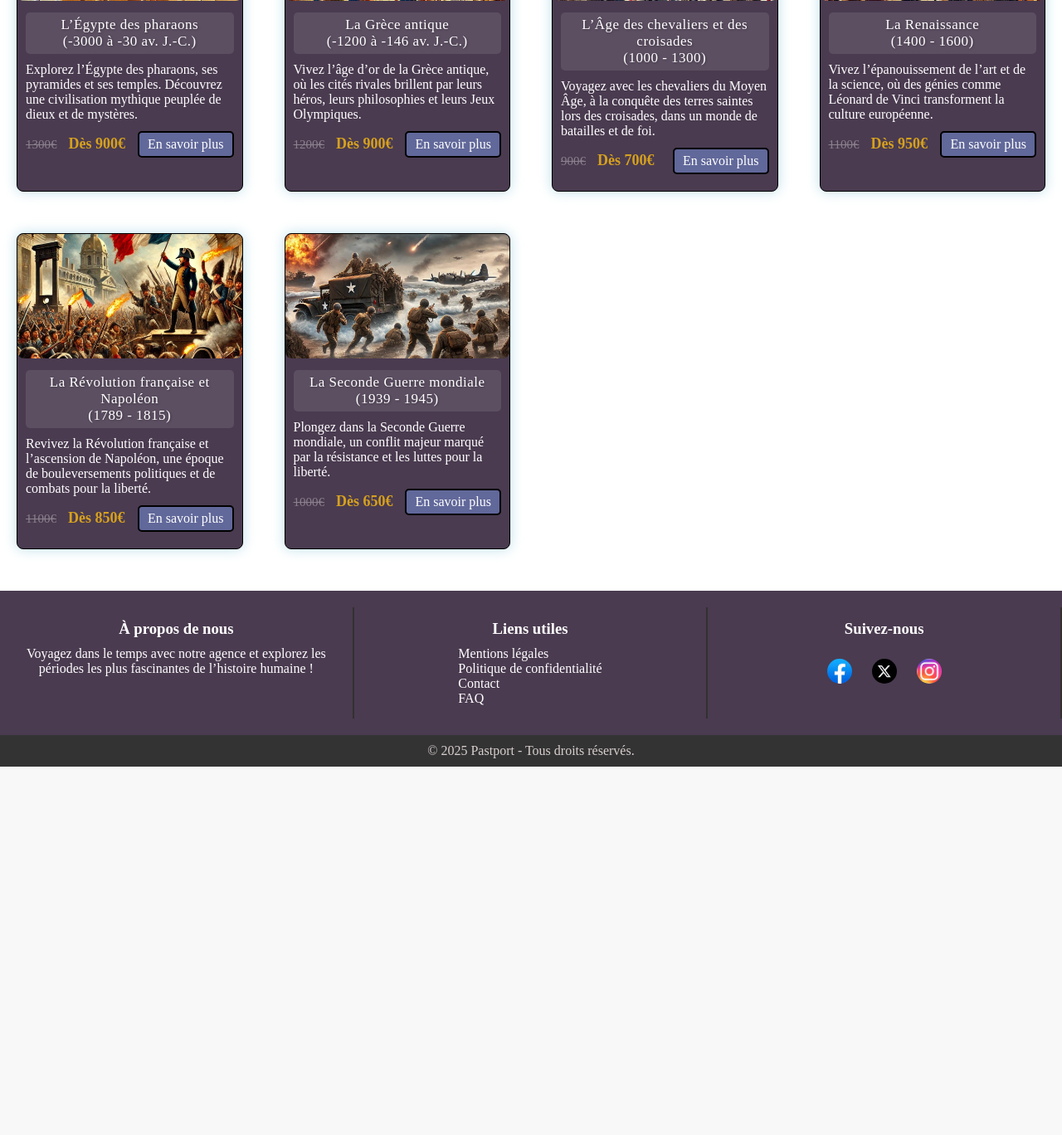
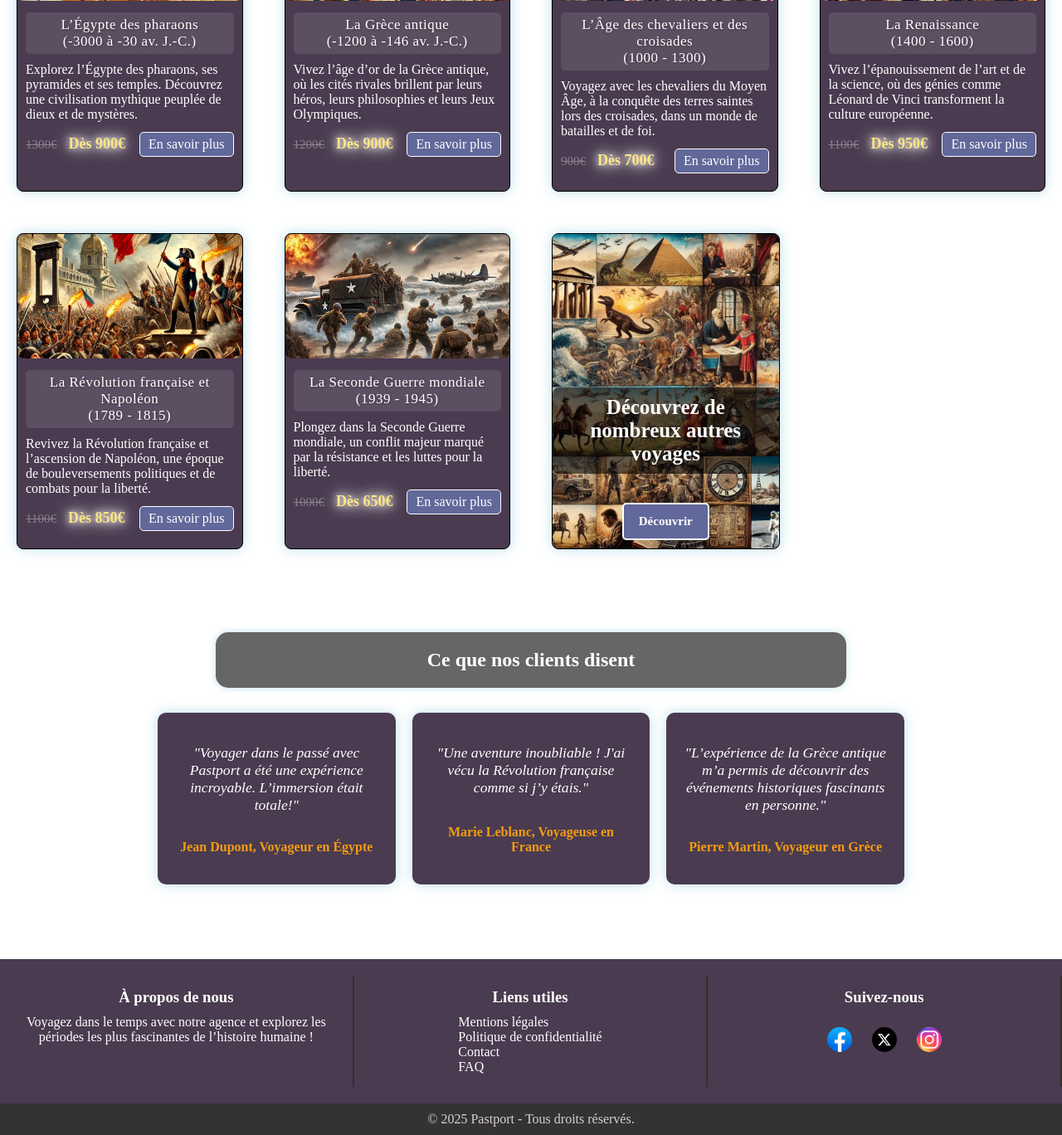
Before and after one commit to Yaelsm19/agence_voyage, a PHP site: page /code_image/accueil.html in a window 1280 px wide. Shown: the part 888-2256 px from the top of the page at 83% size. Before the commit the page ends 1812 px from the top, so only its background shows below. Run offline with PHP 8.4, Linux system fonts and the light colour scheme.

Commit message:
amélioration_page_accueil

```diff
--- a/code_image/accueil.css
+++ b/code_image/accueil.css
@@ -12,7 +12,7 @@ body{
 }
 
 
-.bannière, .offre-bannière {
+.bannière, .offre-bannière, .titre {
     background: rgba(0, 0, 0, 0.6);
     padding: 20px;
     text-align: center;
@@ -23,7 +23,7 @@ body{
     max-width: 900px;
 }
 
-.bannière h2, .offre-bannière h2, .bannière h3 {
+.bannière h2, .offre-bannière h2, .bannière h3{
     margin: 0;
     color: white;
     text-shadow: 2px 2px 4px rgba(0, 0, 0, 1);
@@ -32,6 +32,7 @@ body{
 .bannière h3 {
     font-size: 18px;
     margin-top: 10px;
+    font-style: italic;
 }
 
 .offre-bannière {
@@ -43,7 +44,7 @@ body{
     font-weight: bold;
     background-color: rgba(255, 255, 255, 0.1);
     padding: 10px;
-    border-radius: 10%;
+    border-radius: 5px;
 }
 .container2 p{
     font-size: 15px;
@@ -137,14 +138,15 @@ body{
 
 .nouveau-prix {
     font-weight: bold;
-    color: #b8860b;
-    animation: blink 1s infinite alternate;
+    color: #ffe680;
+    animation: sparkle 1s infinite alternate;
     font-size: 18px;
 }
 
-@keyframes blink {
-    0% { color: #b8860b; }
-    100% { color: #daa520; }
+@keyframes sparkle {
+    0% { text-shadow: 0 0 5px #ffffff, 0 0 10px #d9d9d9, 0 0 15px #bfbfbf; }
+    50% { text-shadow: 0 0 10px #ffffff, 0 0 20px #e6e6e6, 0 0 25px #cccccc; }
+    100% { text-shadow: 0 0 5px #ffffff, 0 0 10px #d9d9d9, 0 0 15px #bfbfbf; }
 }
 
 .Voyages .en_savoir_plus {
@@ -152,17 +154,135 @@ body{
     color: white;
     text-decoration: none;
     background-color: #61689a;
-    border: 2px solid black;
+    border: 1px solid white;
     border-radius: 5px;
 }
 
 .Voyages .en_savoir_plus:hover {
+    border-color: aquamarine;
     color: aquamarine;
     box-shadow: 0px 0px 8px #add8e6cc;
 }
-@media (max-width: 768px) {
-    .container2 {
-        grid-template-columns: 1fr;
-        max-width: 80%;
-    }
+
+.voyage-box {
+    position: relative;
+    display: flex;
+    flex-direction: column;
+    justify-content: flex-end;
+    align-items: center;
+    text-align: center;
+    border-radius: 10px;
+    overflow: hidden;
+    box-shadow: 0px 0px 8px #add8e6cc;
+    width: 100%;
+    transition: transform 0.3s ease-in-out;
 }
+
+.voyage-box img {
+    width: 100%;
+    height: 100%;
+    object-fit: cover;
+    position: absolute;
+    top: 0;
+    left: 0;
+    opacity: 1;
+    z-index: 0;
+    transition: transform 0.5s ease-in-out;
+}
+
+.voyage-box:hover img {
+    transform: scale(1.1);
+}
+
+.voyage-box h3 {
+    position: relative;
+    z-index: 2;
+    font-size: 25px;
+    font-weight: bold;
+    color: white;
+    background: rgba(0, 0, 0, 0.6);
+    padding: 10px 20px;
+    border-radius: 8px;
+    transition: transform 0.3s ease-in-out;
+}
+
+.voyage-box .Découvrir {
+    position: relative;
+    z-index: 2;
+    padding: 12px 18px;
+    font-size: 15px;
+    font-weight: bold;
+    color: white;
+    background-color: #61689a;
+    text-decoration: none;
+    border: 2px solid #fff;
+    border-radius: 5px;
+    transition: all 0.3s ease-in-out;
+    margin-top: 10px;
+    margin-bottom: 10px;
+}
+
+.voyage-box .Découvrir:hover {
+    background-color: #505885;
+    color: aquamarine;
+    border-color: aquamarine;
+    transform: scale(1.1);
+    box-shadow: 0px 0px 8px #add8e6cc;
+}
+
+
+
+
+
+
+
+
+
+.section-citations {
+    padding: 40px 20px;
+    text-align: center;
+    margin: 30px auto;
+    max-width: 900px;
+}
+
+.titre-citations {
+    background: rgba(0, 0, 0, 0.6);
+    padding: 20px;
+    text-align: center;
+    border-radius: 15px;
+    box-shadow: 0px 0px 8px #add8e6cc;
+    margin: 30px auto;
+    width: 80%;
+    max-width: 900px;
+    color: white;
+}
+
+.citations {
+    display: grid;
+    grid-template-columns: repeat(auto-fit, minmax(250px, 1fr));
+    gap: 20px;
+    justify-content: center;
+}
+
+.citation {
+    background-color: #4A3B50;
+    border-radius: 10px;
+    padding: 20px;
+    color: white;
+    box-shadow: 0px 0px 15px rgba(173, 216, 230, 0.8);
+    display: flex;
+    flex-direction: column;
+    justify-content: space-between;
+}
+
+.texte-citation {
+    font-style: italic;
+    font-size: 1.1em;
+    margin-bottom: 15px;
+}
+
+.auteur {
+    font-weight: bold;
+    color: #f39c12;
+    font-size: 1em;
+}
--- a/code_image/accueil.html
+++ b/code_image/accueil.html
@@ -122,7 +122,30 @@
                 </div>
             </div>
         </div>
+        <div class="voyage-box">
+            <img src="Image_voyage_page_destinations/Tout_voyage.jpg" alt="Tous les voyages">
+            <h3>Découvrez de nombreux autres voyages</h3>
+            <a href="" class="Découvrir">Découvrir</a>
+        </div>
     </div>
+    <div class="section-citations">
+        <h2 class="titre-citations">Ce que nos clients disent</h2>
+        <div class="citations">
+            <div class="citation">
+                <p class="texte-citation">"Voyager dans le passé avec Pastport a été une expérience incroyable. L’immersion était totale!"</p>
+                <p class="auteur">Jean Dupont, Voyageur en Égypte</p>
+            </div>
+            <div class="citation">
+                <p class="texte-citation">"Une aventure inoubliable ! J'ai vécu la Révolution française comme si j’y étais."</p>
+                <p class="auteur">Marie Leblanc, Voyageuse en France</p>
+            </div>
+            <div class="citation">
+                <p class="texte-citation">"L’expérience de la Grèce antique m’a permis de découvrir des événements historiques fascinants en personne."</p>
+                <p class="auteur">Pierre Martin, Voyageur en Grèce</p>
+            </div>
+        </div>
+    </div>
+
     <footer>
         <div class="footer-container">
             <div class="footer-section">
--- a/code_image/destinations.css
+++ b/code_image/destinations.css
@@ -114,11 +114,12 @@ input[type="submit"] {
     color: white;
     text-decoration: none;
     background-color: #61689a;
-    border: 2px solid black;
+    border: 1px solid white;
     border-radius: 5px;
 }
 
 .Voyages .en_savoir_plus:hover {
+    border-color: aquamarine;
     color: aquamarine;
     box-shadow: 0px 0px 8px #add8e6cc;
 }
```
Also changed, not shown: code_image/destinations.html (+12 -12 lines), code_image/Image_voyage_page_destinations/Tout_voyage.jpg (added).
